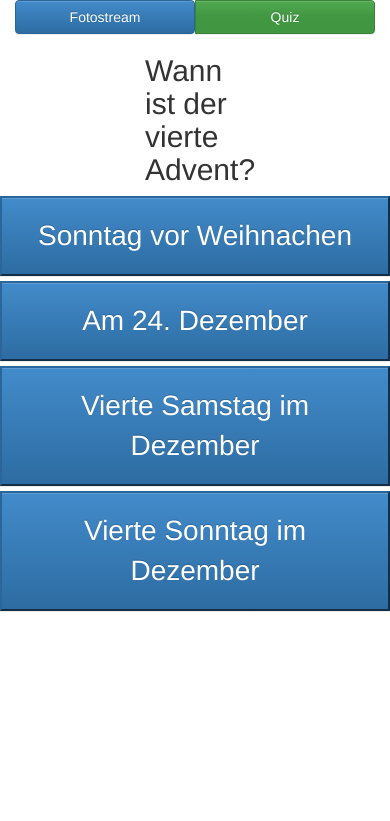
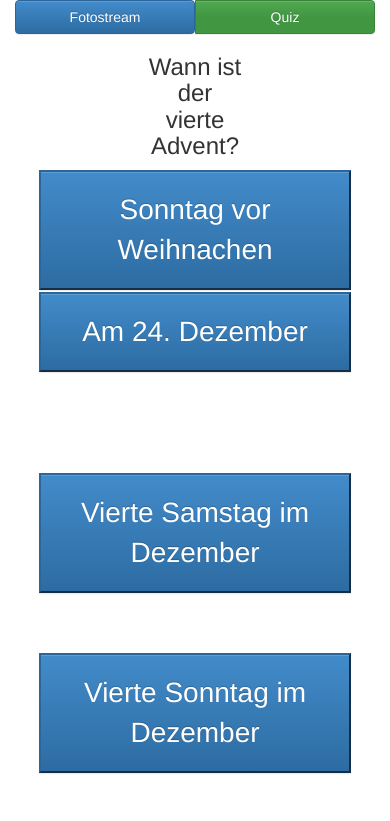
Before and after one commit to adnoela/hci, a PHP site: page /quizmobile.php in a window 390 px wide. Shown: the top 821 px of the page. Run offline with PHP 8.4, Linux system fonts and the light colour scheme; some libraries are stand-ins or nearby versions.

Commit message:
style quizmobile

```diff
--- a/css/main.css
+++ b/css/main.css
@@ -67,6 +67,16 @@ body{
     padding: 18px 28px;
     font-size: 28px;
 }
+.btn-x2 {
+    padding: 18px 28px;
+    font-size: 28px;
+}
+.qanswer {
+    width:80%;
+    margin-left: 10%;
+    margin-top: 3%;
+    height: 20%;
+}
 .canvasBox{
     margin-top: -3%;
     margin-left: 5%;
--- a/quizmobile.php
+++ b/quizmobile.php
@@ -46,6 +46,16 @@ if ($_SESSION['currentpage'] === "quiz") {
             var request = new XMLHttpRequest();
 
             function sendAnswer(answer) {
+
+                var btn = document.getElementsByClassName('btn-x2');
+                for (var i = 0; i < btn.length; i++) {
+                    btn[i].disabled = "true";
+                    btn[i].style.background = '#696969';
+                }
+
+                btn = document.getElementById('btn' + answer);
+                btn.style.background = '#FFA500';
+
                 request.open('post', "pusherAnswer.php?input=" + answer + "E" + php_var, true);
                 request.send(null);
 
@@ -57,7 +67,7 @@ if ($_SESSION['currentpage'] === "quiz") {
 
             function endQuiz(id) {
                 //TODO: check if this is the winner!
-                showRightAnswer();
+                showRightAnswer('A');
                 if (id == php_var)
                 {
                     // setTimeout(function(){ window.location.href = "http://dacima.lima-city.de/drawing.php"; }, 3000);
@@ -76,9 +86,9 @@ if ($_SESSION['currentpage'] === "quiz") {
             }
 
 
-            function showRightAnswer() {
-                var button = document.getElementById("answer-A");
-                button.style.backgroundColor = "#00FF00";
+            function showRightAnswer(rightAnswer) {
+                var button = document.getElementById('btn' + rightAnswer);
+                button.style.background = "#00FF00";
             }
 
         </script>
@@ -100,21 +110,30 @@ if ($_SESSION['currentpage'] === "quiz") {
         <div id="firstrow" class="row-fluid">
             <div class="col-xs-4"></div>
             <div class="col-xs-4">
-                <h2 id="question"> Wann ist der vierte Advent?  </h2>
+                <div class="text-center">
+                    <h3>Wann ist der vierte Advent? </h3>
+                </div>
             </div>
             <div class="col-xs-4"></div>
         </div>
         <div class="quizanswers">
 
-            <div id="answers">
-                <button class="btn-xl btn-primary btn-block" id="answer-A" onclick="sendAnswer('A')">Sonntag vor Weihnachen</button>
-                <button class="btn-xl btn-primary btn-block" id="answer-B" onclick="sendAnswer('B')">Am 24. Dezember</button>
-                <button class="btn-xl btn-primary btn-block" id="answer-C" onclick="sendAnswer('C')">Vierte Samstag im Dezember</button>
-                <button class="btn-xl btn-primary btn-block" id="answer-D" onclick="sendAnswer('D')">Vierte Sonntag im Dezember</button>
+            <div class="qanswer">
+                <button class="btn-x2 btn-primary btn-block" id="btnA" onclick="sendAnswer('A')">Sonntag vor Weihnachen</button>
             </div>
-
+            <div class="qanswer">
+                <button class="btn-x2 btn-primary btn-block" id="btnB" onclick="sendAnswer('B')">Am 24. Dezember</button>
+            </div>
+            <div class="qanswer">
+                <button class="btn-x2 btn-primary btn-block" id="btnC" onclick="sendAnswer('C')">Vierte Samstag im Dezember</button>
+            </div>
+            <div class="qanswer">
+                <button class="btn-x2 btn-primary btn-block" id="btnD" onclick="sendAnswer('D')">Vierte Sonntag im Dezember</button>
+            </div>
         </div>
 
+    </div>
 
-    </body>
+
+</body>
 </html>
```
